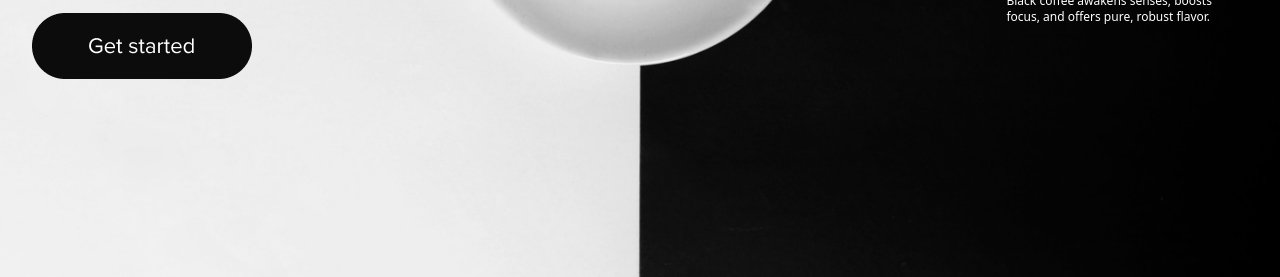
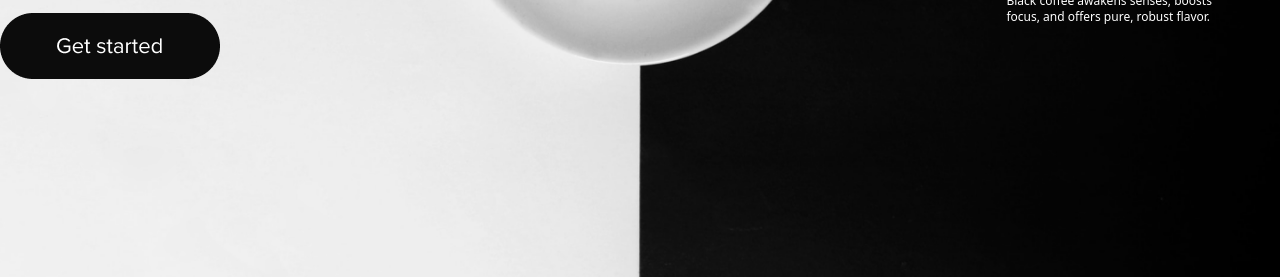
Before and after one commit to ahsantanveer7777/coffee-themed-landing-page, a website: page index.html in a window 1280 px wide. Shown: the part 523-800 px from the top of the page. Drawn offline with Linux system fonts and the light colour scheme.

Commit message:
padding removed

```diff
--- a/index.html
+++ b/index.html
@@ -8,7 +8,7 @@
   <title>Landing Page</title>
 </head>
 
-<body class="sm:p-4 md:p-8 h-screen bg-[url('/img/Imagebg.png')] bg-cover bg-center bg-no-repeat">
+<body class="h-screen bg-[url('/img/Imagebg.png')] bg-cover bg-center bg-no-repeat">
 
 
 <div class="flex flex-col w-1/3 h-full justify-center gap-4 sm:justify-center sm:gap-8 md:justify-center md:gap-8 lg:justify-center lg:gap-4">
```
Also changed, not shown: src/output.css.
